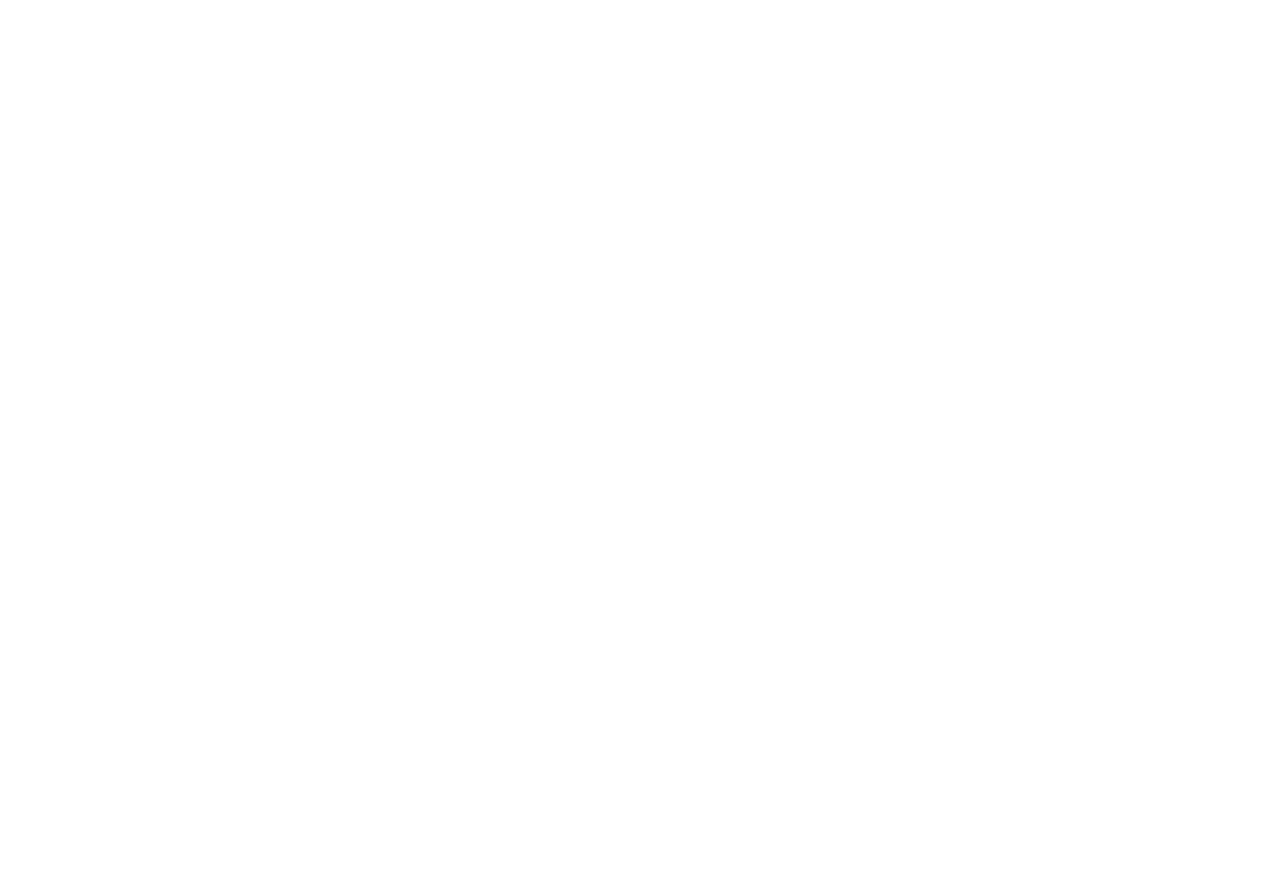
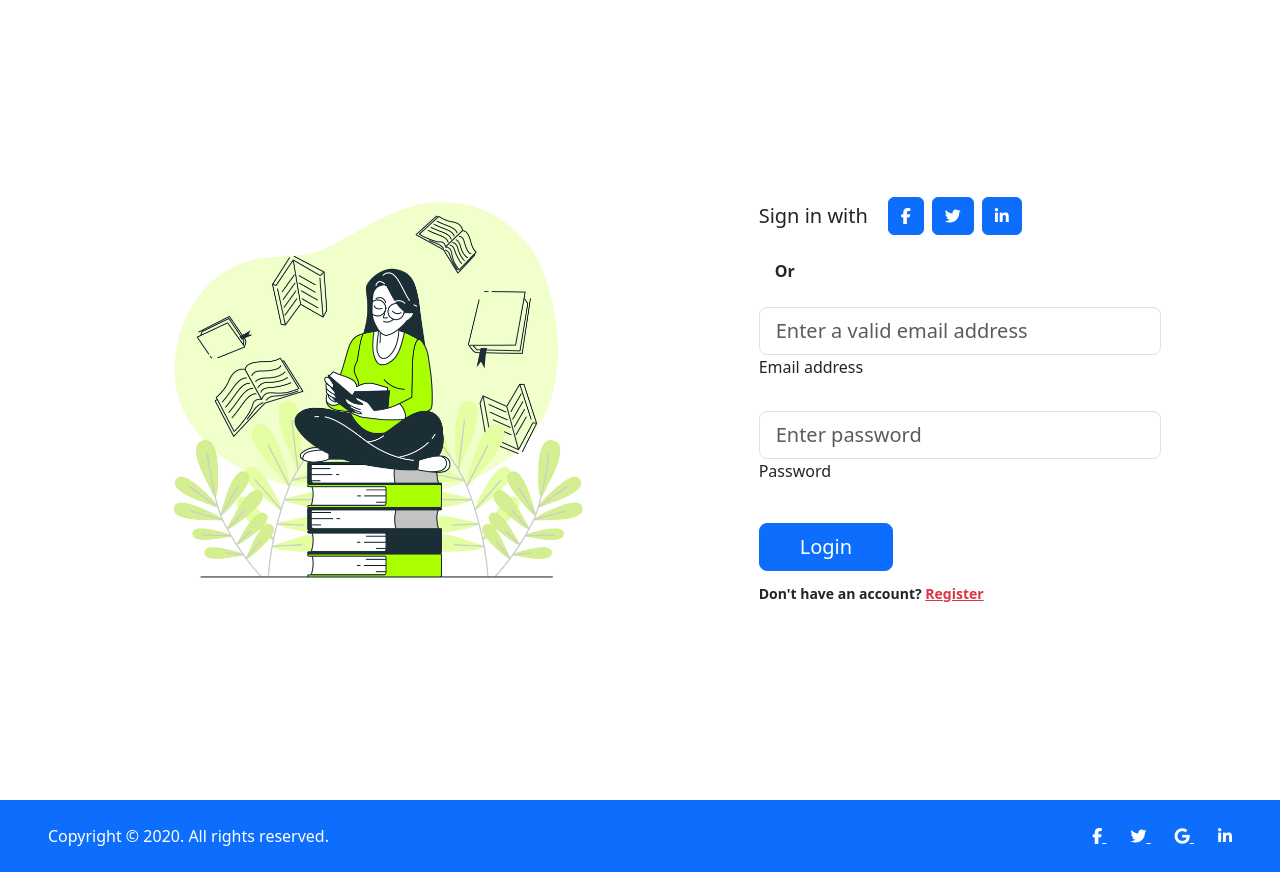
Before and after one commit to coder9747/Php-Simple-Features-Project, a PHP site: page /login.php in a window 1280 px wide. Before the commit the page is empty. Before the commit the page ends 800 px from the top, so only its background shows below. Run offline with PHP 8.4, Linux system fonts and the light colour scheme; some libraries are stand-ins or nearby versions.

Commit message:
Login Feature added

```diff
--- a/login.php
+++ b/login.php
@@ -0,0 +1,109 @@
+<?php include("./header.php");
+include("./connect.php");
+if ($_SERVER["REQUEST_METHOD"] == "POST") {
+    $email = $_POST["email"];
+    $password = $_POST["password"];
+    $sql = "select * from `user` where email = '$email'";
+    $result = mysqli_query($con,$sql) or die(mysqli_error($con));
+    if(mysqli_num_rows($result))
+    {
+        $row = mysqli_fetch_assoc($result);
+        if($password==$row["password"])
+        {
+            session_start();
+            $_SESSION["id"] = $row["id"];
+            header("location:index.php")  ;
+         }
+        else
+        {
+            echo "Incorrect Password";
+        }
+    }
+    else
+    {
+        echo "Email Not registered";
+    }
+}
+
+
+
+
+
+
+
+?>
+<section class="vh-100">
+    <div class="container-fluid h-custom signup-box">
+        <div class="row d-flex justify-content-center align-items-center h-100">
+            <div class="col-md-9 col-lg-6 col-xl-5">
+                <img src="./img//img4.jpg" class="img-fluid" alt="Sample image">
+            </div>
+            <div class="col-md-8 col-lg-6 col-xl-4 offset-xl-1">
+                <form action="./login.php" method="post">
+                    <div class="d-flex flex-row align-items-center justify-content-center justify-content-lg-start">
+                        <p class="lead fw-normal mb-0 me-3">Sign in with</p>
+                        <button type="button" class="btn btn-primary btn-floating mx-1">
+                            <i class="fab fa-facebook-f"></i>
+                        </button>
+
+                        <button type="button" class="btn btn-primary btn-floating mx-1">
+                            <i class="fab fa-twitter"></i>
+                        </button>
+
+                        <button type="button" class="btn btn-primary btn-floating mx-1">
+                            <i class="fab fa-linkedin-in"></i>
+                        </button>
+                    </div>
+
+                    <div class="divider d-flex align-items-center my-4">
+                        <p class="text-center fw-bold mx-3 mb-0">Or</p>
+                    </div>
+
+                    <!-- Email input -->
+                    <div class="form-outline mb-4">
+                        <input type="email" name="email" id="form3Example3" class="form-control form-control-lg" placeholder="Enter a valid email address" />
+                        <label class="form-label" for="form3Example3">Email address</label>
+                    </div>
+
+                    <!-- Password input -->
+                    <div class="form-outline mb-3">
+                        <input type="password" name="password" id="form3Example4" class="form-control form-control-lg" placeholder="Enter password" />
+                        <label class="form-label" for="form3Example4">Password</label>
+                    </div>
+
+
+
+                    <div class="text-center text-lg-start mt-4 pt-2">
+                        <button type="submit" class="btn btn-primary btn-lg" style="padding-left: 2.5rem; padding-right: 2.5rem;">Login</button>
+                        <p class="small fw-bold mt-2 pt-1 mb-0">Don't have an account? <a href="./signup.php" class="link-danger">Register</a></p>
+                    </div>
+
+                </form>
+            </div>
+        </div>
+    </div>
+    <div class="d-flex flex-column flex-md-row text-center text-md-start justify-content-between py-4 px-4 px-xl-5 bg-primary">
+        <!-- Copyright -->
+        <div class="text-white mb-3 mb-md-0">
+            Copyright © 2020. All rights reserved.
+        </div>
+        <!-- Copyright -->
+
+        <!-- Right -->
+        <div>
+            <a href="#!" class="text-white me-4">
+                <i class="fab fa-facebook-f"></i>
+            </a>
+            <a href="#!" class="text-white me-4">
+                <i class="fab fa-twitter"></i>
+            </a>
+            <a href="#!" class="text-white me-4">
+                <i class="fab fa-google"></i>
+            </a>
+            <a href="#!" class="text-white">
+                <i class="fab fa-linkedin-in"></i>
+            </a>
+        </div>
+        <!-- Right -->
+    </div>
+</section>
--- /dev/null
+++ b/logout.php
@@ -0,0 +1,5 @@
+<?php
+session_start();
+session_unset();
+session_destroy();
+?>
```
Also changed, not shown: index.php (+7 -1 lines).
